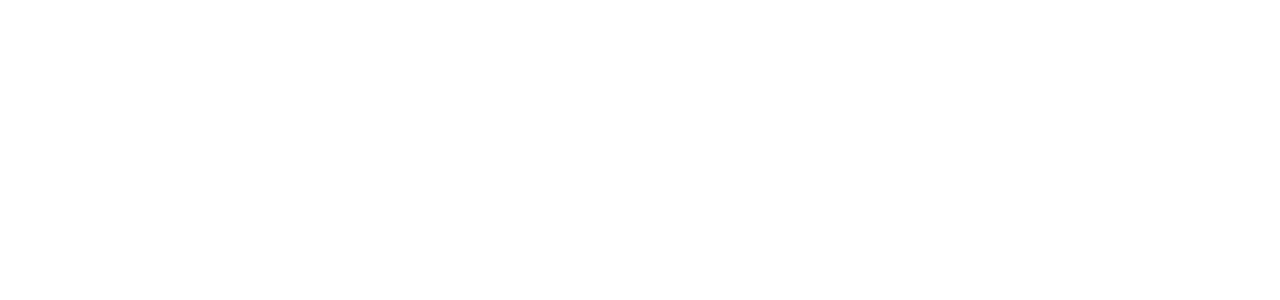
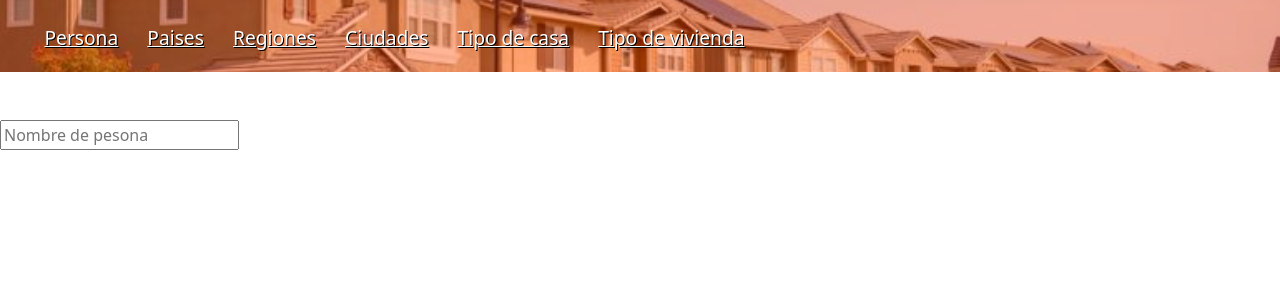
Before and after one commit to JnAcero/sgav-app, a PHP site: page / in a window 1280 px wide. Before the commit the part shown is empty. Shown: the top 300 px of the page. Run offline with PHP 8.4, Linux system fonts and the light colour scheme.

Commit message:
paginaprincipal

```diff
--- a/DB.sql
+++ b/DB.sql
@@ -1,4 +1,4 @@
--- Active: 1685547823521@@127.0.0.1@3306@sgavapp
+-- Active: 1686158672041@@127.0.0.1@3306@sgavapp
 CREATE TABLE persons(
     id_person VARCHAR(20) NOT NULL PRIMARY KEY,
     firstname_person VARCHAR(50) NOT NULL
--- /dev/null
+++ b/css/style.css
@@ -0,0 +1,24 @@
+li{
+    display: inline-block;
+    margin-inline:1%;
+    margin-top: 1.5rem;
+}
+a{
+    color:white;
+    font-size: larger;
+    text-shadow: 1px 1px black;
+}
+nav{
+    background-image: url("../imgs/back.jpg");
+    height: 9vh;
+    background-size: cover;
+    background-position:center right;
+    position: sticky;
+}
+.back-nav{
+    background-color:rgba(255, 68, 0, 0.39);
+    height: inherit;
+}
+ul{
+    height: inherit;
+}
--- a/index.php
+++ b/index.php
@@ -5,13 +5,27 @@
     <meta http-equiv="X-UA-Compatible" content="IE=edge">
     <meta name="viewport" content="width=device-width, initial-scale=1.0">
     <link rel="stylesheet" href="css/bootstrap/bootstrap.min.css">
+    <link rel="stylesheet" href="css/style.css">
     <script src=""> </script>
     <title>Document</title>
 </head>
 <body>
     <nav>
+        <div class="back-nav">
+        <ul>
+           <li><a href="">Persona</a></li>
+           <li><a href="">Paises</a></li>
+           <li><a href="">Regiones</a></li>
+           <li><a href="">Ciudades</a></li>
+           <li><a href="">Tipo de casa</a></li>
+           <li><a href="">Tipo de vivienda</a></li>
+        </ul>
+        </div>
+    </nav>
+    <form class="mt-5">
+        <input type="text" placeholder="Nombre de pesona"></input>
 
-    </nav>
+    </form>
 
 </body>
 </html>
```
Also changed, not shown: models/Persona.php (added, +29 -0 lines), imgs/back.jpg (renamed from imgs/tipos de vivienda (1).jpg).
